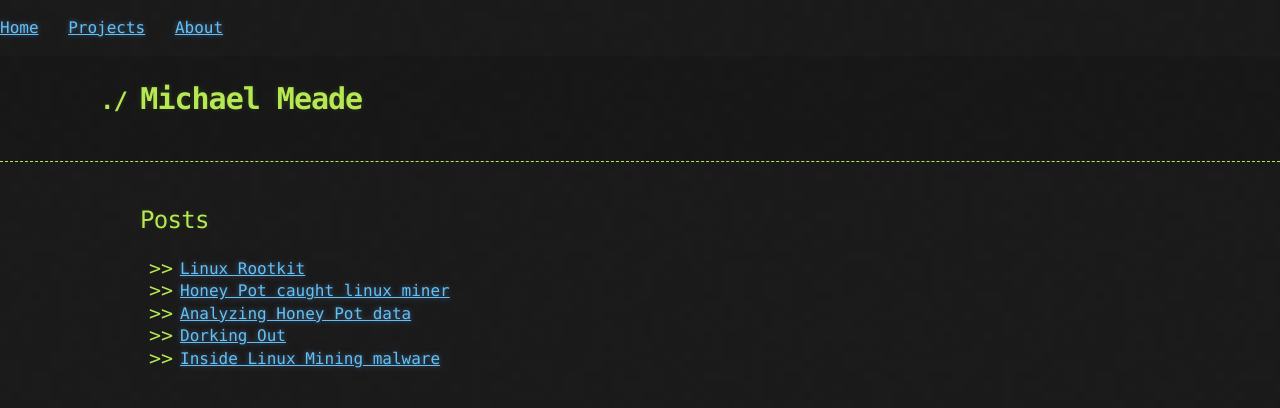
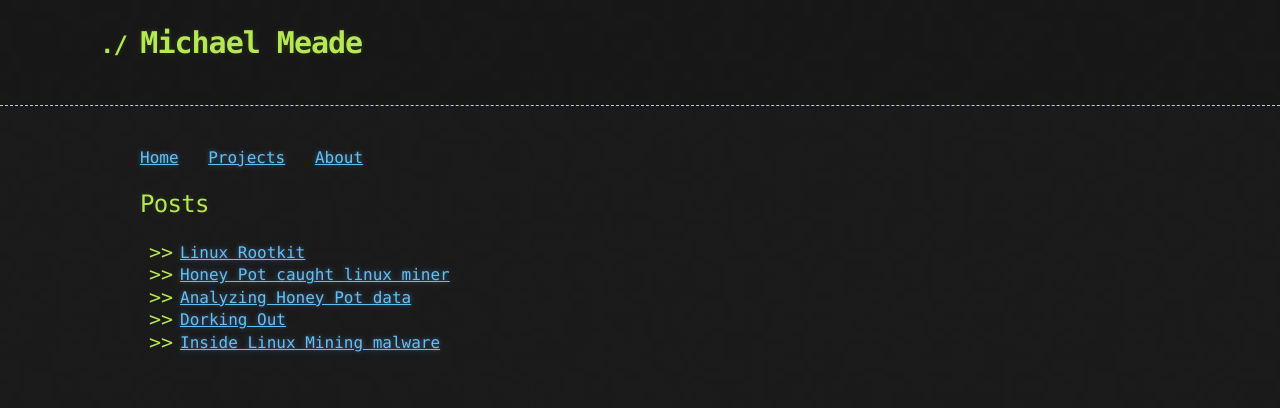
Before and after one commit to Michael-Meade/MinerFind, a Jekyll site: the page built from index.md, in a window 1280 px wide. Shown: the top 408 px of the page. Built offline with Jekyll 4.4.1, drawn with Linux system fonts in a browser that asks for light colours; our own code applies the rules of GitHub Pages for plain Markdown files; the repository's description, which GitHub fills in, is left out.

Commit message:
Update default.html

```diff
--- a/_layouts/default.html
+++ b/_layouts/default.html
@@ -10,11 +10,7 @@
   </head>
 
   <body>
-    <p>
-      <a href="https://michael-meade.github.io/" style="margin-right:20px">Home</a>
-      <a href="https://michael-meade.github.io/Projects"style="margin-right:20px">Projects</a>
-      <a href="https://michael-meade.github.io/About.html" style="margin-right:20px">About</a>
-    </p>
+
 
     <header>
       <div class="container">
@@ -25,6 +21,11 @@
 
     <div class="container">
       <section id="main_content">
+        <p>
+          <a href="https://michael-meade.github.io/" style="margin-right:20px">Home</a>
+          <a href="https://michael-meade.github.io/Projects"style="margin-right:20px">Projects</a>
+          <a href="https://michael-meade.github.io/About.html" style="margin-right:20px">About</a>
+        </p>
         {{ content }}
       </section>
     </div>
```
